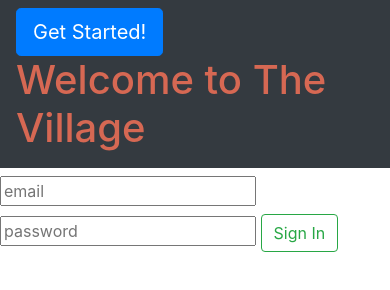
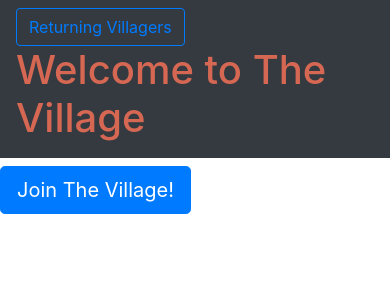
Before and after one commit to shanejames90/the-village-client, a website built with webpack: page index.html in a window 390 px wide. Built offline with nearby package versions, Linux system fonts and the light colour scheme.

Commit message:
fixed merge conflict

```diff
--- a/index.html
+++ b/index.html
@@ -14,8 +14,25 @@
     <body>
       <div class="unauthenticated">
         <div class="pos-f-t">
+          <div class="collapse" id="navbarToggleExternalContentUnauth">
+            <div class="bg-dark p-4">
+                <form id="sign-in">
+                  <input name="credentials[email]" type="text" placeholder="email" aria-label="sign-in">
+                  <input name="credentials[password]" type="password" placeholder="password" aria-label="sign-in">
+                  <button class="btn btn-outline-success my-2 my-sm-0" type="submit">Sign In</button>
+                </form>
+            </div>
+          </div>
           <nav class="navbar navbar-dark bg-dark">
-            <button type="button" class="btn btn-primary btn-lg" data-toggle="modal" data-target="#exampleModal" data-whatever="">Get Started!</button>
+            <button class="btn btn-outline-primary" type="button" data-toggle="collapse" data-target="#navbarToggleExternalContentUnauth" aria-controls="navbarToggleExternalContentUnauth" aria-expanded="false" aria-label="Toggle navigation">
+              <span>Returning Villagers</span>
+            </button>
+            <h1 class="welcome-message">Welcome to The Village</h1>
+          </nav>
+        </div>
+
+      <h4 class="sign-up-message"></h4>
+      <button type="button" class="btn btn-primary btn-lg" data-toggle="modal" data-target="#exampleModal" data-whatever="">Join The Village!</button>
       <div class="modal fade" id="exampleModal" tabindex="-1" role="dialog" aria-labelledby="exampleModalLabel" aria-hidden="true">
         <div class="modal-dialog" role="document">
           <div class="modal-content">
@@ -48,15 +65,6 @@
           </div>
         </div>
       </div>
-            <h1 class="welcome-message">Welcome to The Village</h1>
-          </nav>
-        </div>
-      <h4 class="sign-up-message"></h4>
-      <form id="sign-in">
-        <input name="credentials[email]" type="text" placeholder="email" aria-label="sign-in">
-        <input name="credentials[password]" type="password" placeholder="password" aria-label="sign-in">
-        <button class="btn btn-outline-success my-2 my-sm-0" type="submit">Sign In</button>
-      </form>
       </div>
       <div class="authenticated">
         <div class="pos-f-t">
@@ -112,4 +120,3 @@
       </form>
       </div>
     </body>
-</html>
```
Lines whose indentation alone changed are shown as unchanged.
